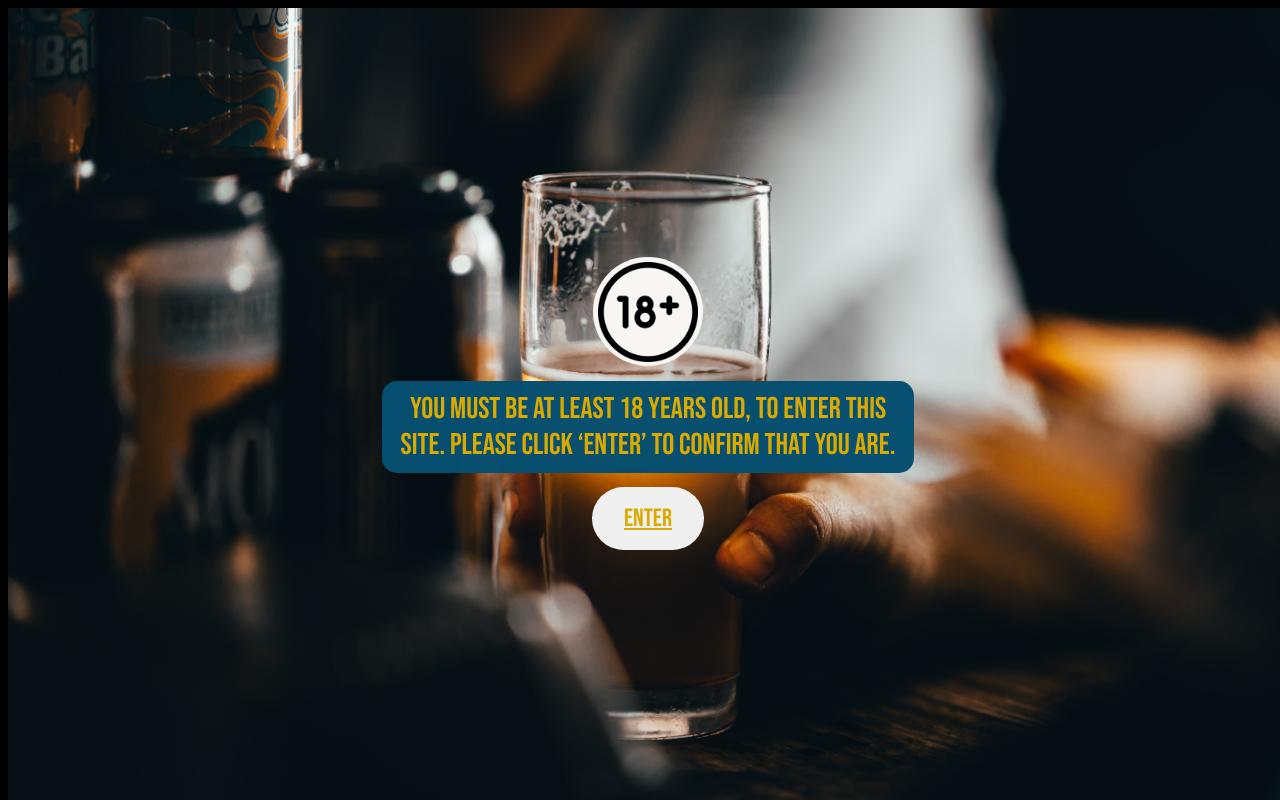
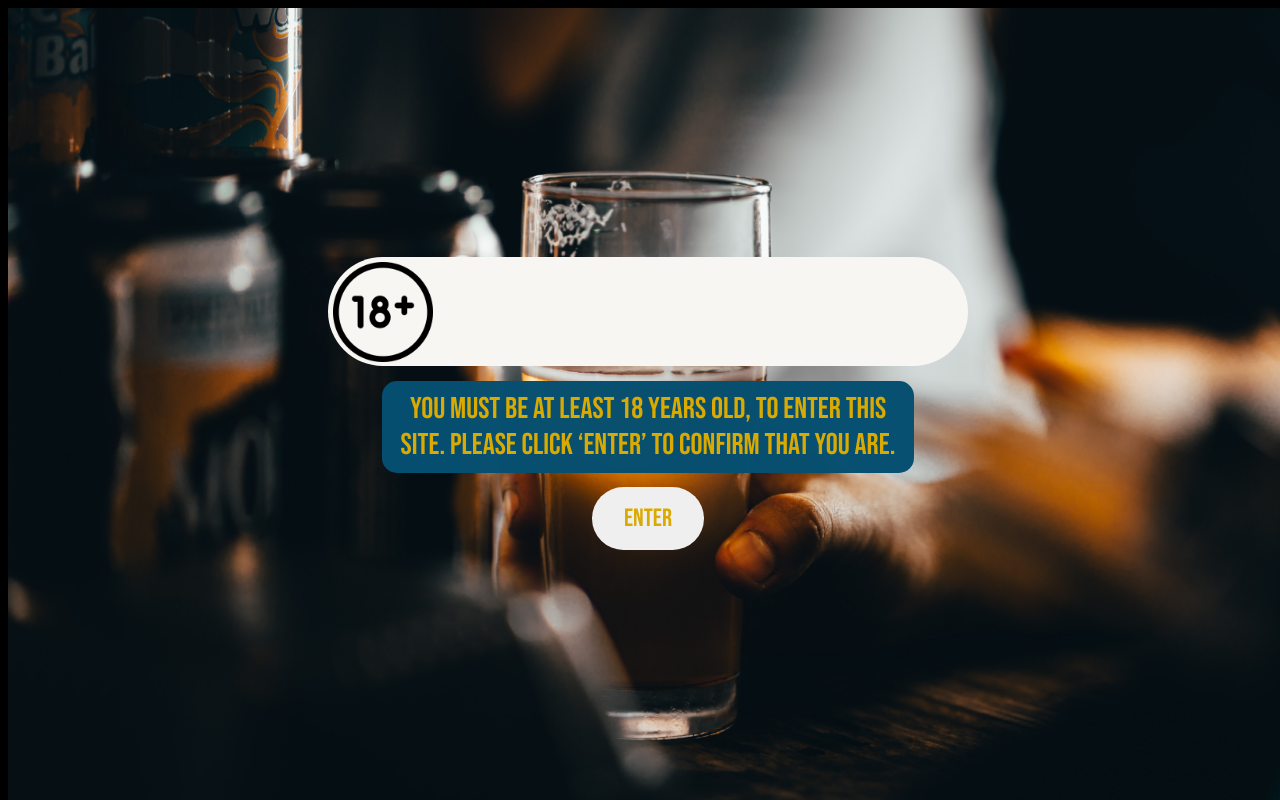
Before and after one commit to kangaroodnneva/beergo, a plain HTML site: page index.html in a window 1280 px wide. Drawn offline with Linux system fonts and the light colour scheme.

Commit message:
errors css

```diff
--- a/index.css
+++ b/index.css
@@ -47,8 +47,8 @@ div.object {
 }
 
 .image {
-    width: 100;
-    height: 100;
+    width: 100%;
+    height: 100%;
     background-color: #f7f6f3;
     border-radius: 55px;
     padding-top: 5px;
@@ -64,7 +64,7 @@ div.object {
     color: rgba(7,79,113,0.99);
     padding: 16px 32px;
     text-align: center;
-    text-decoration: none;
+    /*text-decoration: none;*/
     color: #daaa00;
     display: inline-block;
     font-size: 25px;
--- a/index.html
+++ b/index.html
@@ -4,7 +4,7 @@
         <meta charset="UTF-8">
         <title>18+</title>
         <link rel="stylesheet" href="index.css">
-        <link rel="shortcut icon" href="images/favicon.ico" type="image/x-icon">
+        <link rel="shortcut icon" href="images/favicon.ico">
     </head>
     <body>
     <div class="container">
@@ -19,7 +19,8 @@
             Please click ‘Enter’ to confirm that you are.
         </div>
             <div class="object">
-                <button class="button"> <a href="beergo-catalog-beer.html">Enter</a> </button>
+                <form action="beergo-catalog-beer.html" target="_self">
+                <button class="button"> Enter </button>
             </div>
         </div>
     </div>
```
Also changed, not shown: beergo-about-us.html (+1 -1 lines), beergo-catalog-beer.html (+1 -1 lines), beergo-catalog-snacks.html (+1 -1 lines), beergo-catalog-wine.html (+1 -1 lines), beergo-contacts.html (+1 -1 lines).
